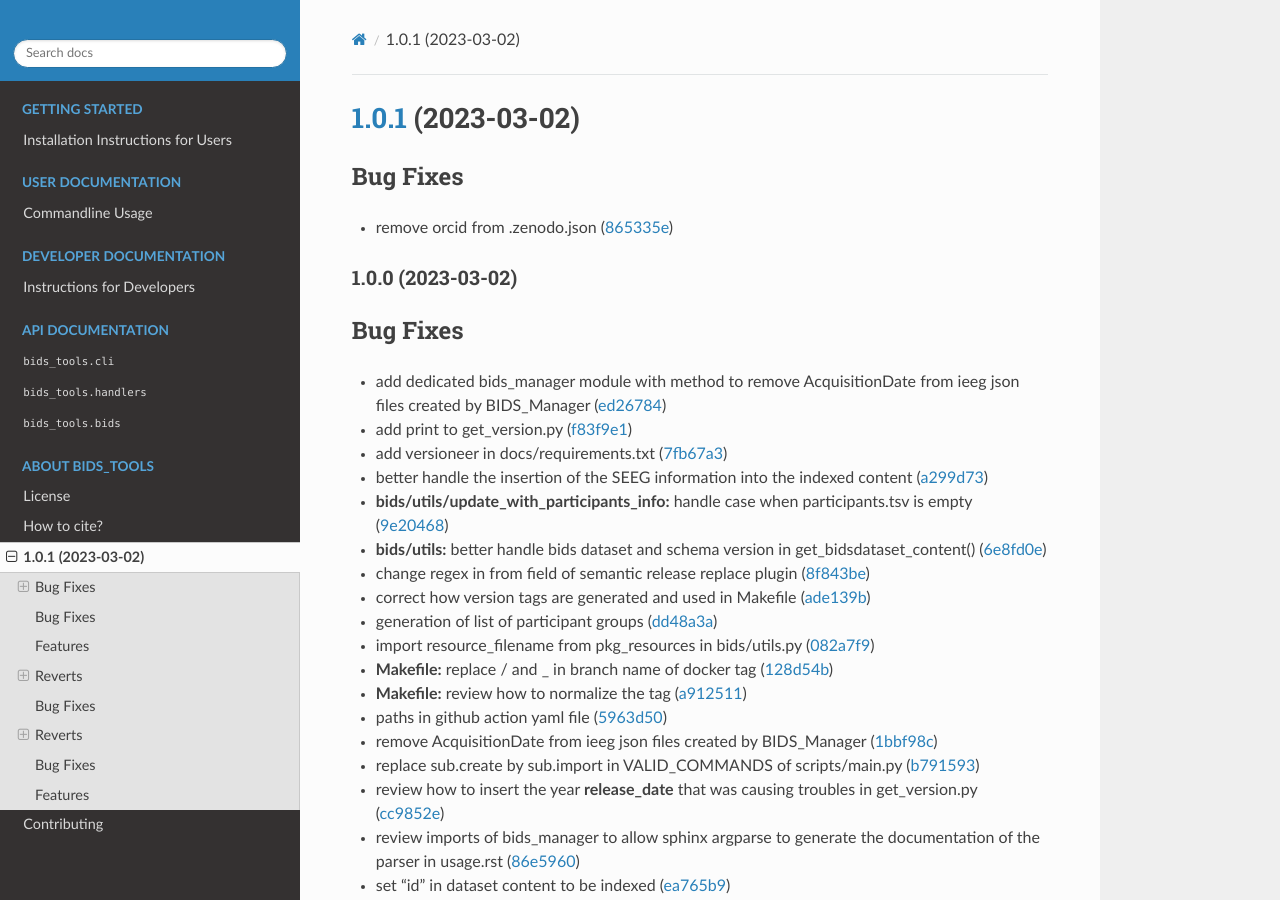
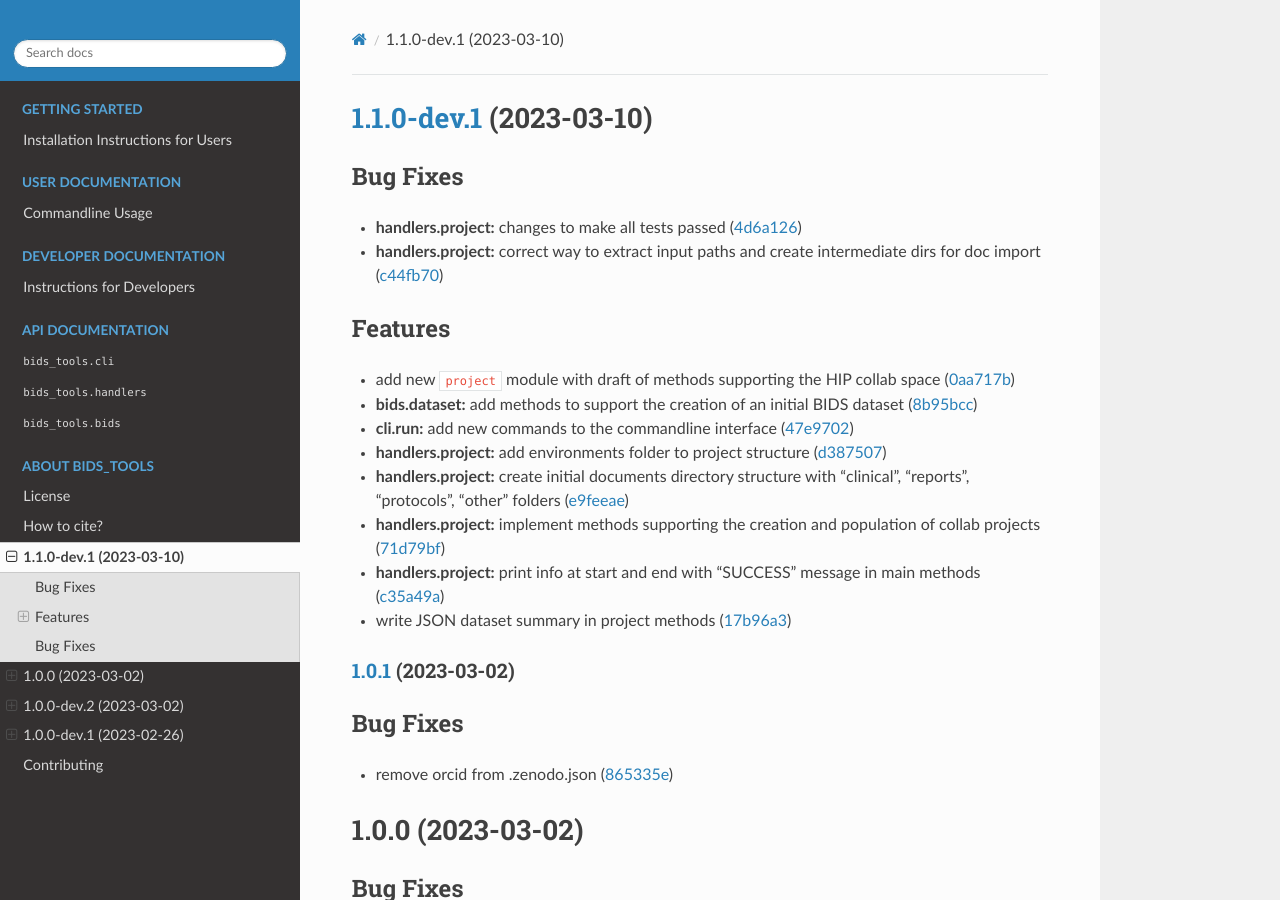
Before and after one commit to HIP-infrastructure/datahipy, a Sphinx documentation site: the page built from docs/CHANGES.md, in a window 1280 px wide and 900 px high. Built offline with Sphinx 7.4.7 and the Read the Docs theme 2.0.0, drawn with Linux system fonts in a browser that asks for light colours; the version number could not be read and is left out.

Commit message:
chore(release): 1.1.0-dev.1 [skip ci]
# [1.1.0-dev.1](https://gitlab.hbp.link/hip/bids-tools/compare/v1.0.1...v1.1.0-dev.1) (2023-03-10)

### Bug Fixes

* **handlers.project:** changes to make all tests passed ([4d6a126](https://gitlab.hbp.link/hip/bids-tools/commit/4d6a1265e23010d16899844f27958f1d89bb34dd))
* **handlers.project:** correct way to extract input paths and create intermediate dirs for doc import ([c44fb70](https://gitlab.hbp.link/hip/bids-tools/commit/c44fb700b716732cb9e68cbbba7a7b8ef6aa23f6))

### Features

* add new `project` module with draft of methods supporting the HIP collab space ([0aa717b](https://gitlab.hbp.link/hip/bids-tools/commit/0aa717b89872d6a57fc4be4d9803f5e1500f3926))
* **bids.dataset:** add methods to support the creation of an initial BIDS dataset ([8b95bcc](https://gitlab.hbp.link/hip/bids-tools/commit/8b95bcc0b7d61845e3900fde38b5994980537c9a))
* **cli.run:** add new commands to the commandline interface ([47e9702](https://gitlab.hbp.link/hip/bids-tools/commit/47e97029786f130a891dd8b9ee339f7beb421c73))
* **handlers.project:** add environments folder to project structure ([d387507](https://gitlab.hbp.link/hip/bids-tools/commit/d387507b0358fac4768f4f190eef7e790b3def35))
* **handlers.project:** create initial documents directory structure with "clinical", "reports", "protocols", "other" folders ([e9feeae](https://gitlab.hbp.link/hip/bids-tools/commit/e9feeae26d93b66a505ce8bad1a376a199586358))
* **handlers.project:** implement methods supporting the creation and population of collab projects ([71d79bf](https://gitlab.hbp.link/hip/bids-tools/commit/71d79bfab9a2ede39aedc8efed8eb802df734d0d))
* **handlers.project:** print info at start and end with "SUCCESS" message in main methods ([c35a49a](https://gitlab.hbp.link/hip/bids-tools/commit/c35a49adec80d014ff874c5fa5b53992b7c06637))
* write JSON dataset summary in project methods ([17b96a3](https://gitlab.hbp.link/hip/bids-tools/commit/17b96a30cc9517aad97608dee74be324137a2fc0))

```diff
--- a/docs/CHANGES.md
+++ b/docs/CHANGES.md
@@ -1,3 +1,23 @@
+# [1.1.0-dev.1](https://gitlab.hbp.link/hip/bids-tools/compare/v1.0.1...v1.1.0-dev.1) (2023-03-10)
+
+
+### Bug Fixes
+
+* **handlers.project:** changes to make all tests passed ([4d6a126](https://gitlab.hbp.link/hip/bids-tools/commit/4d6a1265e23010d16899844f27958f1d89bb34dd))
+* **handlers.project:** correct way to extract input paths and create intermediate dirs for doc import ([c44fb70](https://gitlab.hbp.link/hip/bids-tools/commit/c44fb700b716732cb9e68cbbba7a7b8ef6aa23f6))
+
+
+### Features
+
+* add new `project` module with draft of methods supporting the HIP collab space ([0aa717b](https://gitlab.hbp.link/hip/bids-tools/commit/0aa717b89872d6a57fc4be4d9803f5e1500f3926))
+* **bids.dataset:** add methods to support the creation of an initial BIDS dataset ([8b95bcc](https://gitlab.hbp.link/hip/bids-tools/commit/8b95bcc0b7d61845e3900fde38b5994980537c9a))
+* **cli.run:** add new commands to the commandline interface ([47e9702](https://gitlab.hbp.link/hip/bids-tools/commit/47e97029786f130a891dd8b9ee339f7beb421c73))
+* **handlers.project:** add environments folder to project structure ([d387507](https://gitlab.hbp.link/hip/bids-tools/commit/d387507b0358fac4768f4f190eef7e790b3def35))
+* **handlers.project:** create initial documents directory structure with "clinical", "reports", "protocols", "other" folders ([e9feeae](https://gitlab.hbp.link/hip/bids-tools/commit/e9feeae26d93b66a505ce8bad1a376a199586358))
+* **handlers.project:** implement methods supporting the creation and population of collab projects ([71d79bf](https://gitlab.hbp.link/hip/bids-tools/commit/71d79bfab9a2ede39aedc8efed8eb802df734d0d))
+* **handlers.project:** print info at start and end with "SUCCESS" message in main methods ([c35a49a](https://gitlab.hbp.link/hip/bids-tools/commit/c35a49adec80d014ff874c5fa5b53992b7c06637))
+* write JSON dataset summary in project methods ([17b96a3](https://gitlab.hbp.link/hip/bids-tools/commit/17b96a30cc9517aad97608dee74be324137a2fc0))
+
 ## [1.0.1](https://gitlab.hbp.link/hip/bids-tools/compare/v1.0.0...v1.0.1) (2023-03-02)
 
 
```
Also changed, not shown: 1 other file.
